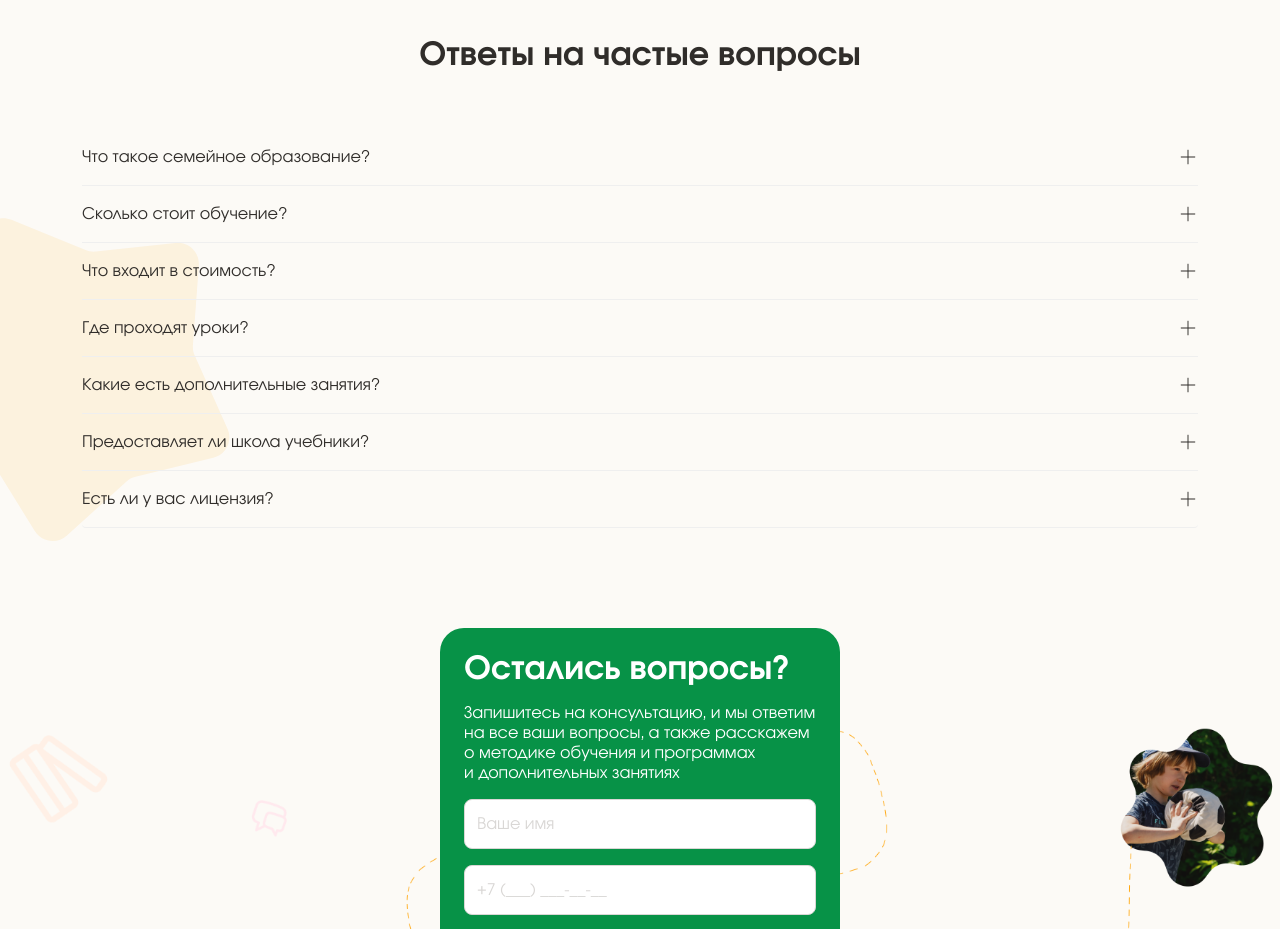
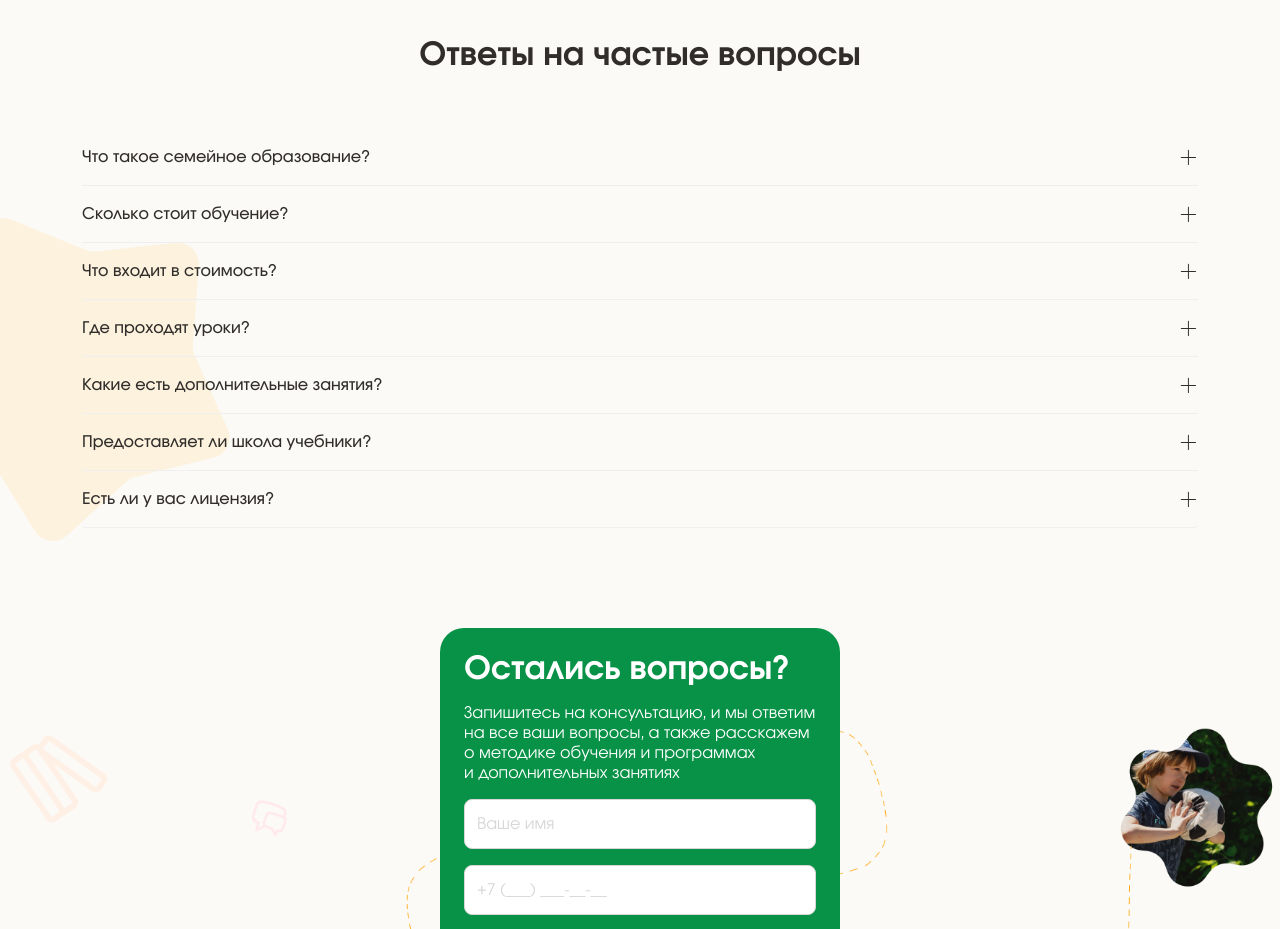
Before and after one commit to Islomhoja/---, a plain HTML site: page main.html in a window 1280 px wide. Shown: the part 6880-7809 px from the top of the page. Drawn offline with nearby package versions, Linux system fonts and the light colour scheme.

Commit message:
Update main.css

```diff
--- a/css/main.css
+++ b/css/main.css
@@ -207,8 +207,8 @@ svg foreignObject div{backdrop-filter: unset!important;clip-path: unset!importan
 .section-gallery{overflow: hidden;}
 .gal-svg{position: absolute;width: 267px;z-index: -1;bottom: 0;right: -30%;}
 .faq-accordion-main .accordion-item{border: 0;background: transparent;border-bottom: 1px solid var(--color-neutral-200);}
-.faq-accordion-main .accordion-button{background: transparent;font-family: var(--font-family);font-weight: 400;font-size: 16px;line-height: 125%;color: var(--color-neutral-800);padding: 18px 0;box-shadow: unset;}
-.faq-accordion-main .accordion-button::after{background-image: url(../img/PLus.svg);}
+.faq-accordion-main .accordion-button{background: transparent;font-family: var(--font-family);font-weight: 500;font-size: 16px;line-height: 125%;color: var(--color-neutral-800);padding: 18px 0;box-shadow: unset;}
+.faq-accordion-main .accordion-button::after{background-image: url(../img/PLus.svg);background-size: 1.3rem;}
 .faq-accordion-main .accordion-button:not(.collapsed)::after{transform: rotate(-45deg);background-image: url(../img/PLus.svg);}
 .faq-accordion-main .accordion-button:focus{box-shadow: unset;border: 0;}
 .faq-accordion-main .accordion-body{font-family: var(--font-family);font-weight: 400;font-size: 13px;line-height: 125%;color: var(--color-neutral-800);padding: 5px 0 18px;}
```
